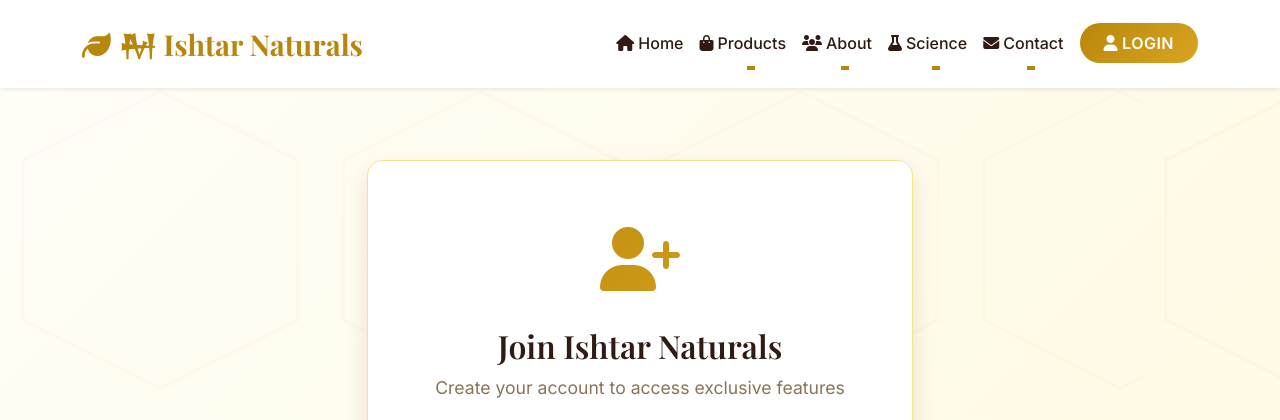
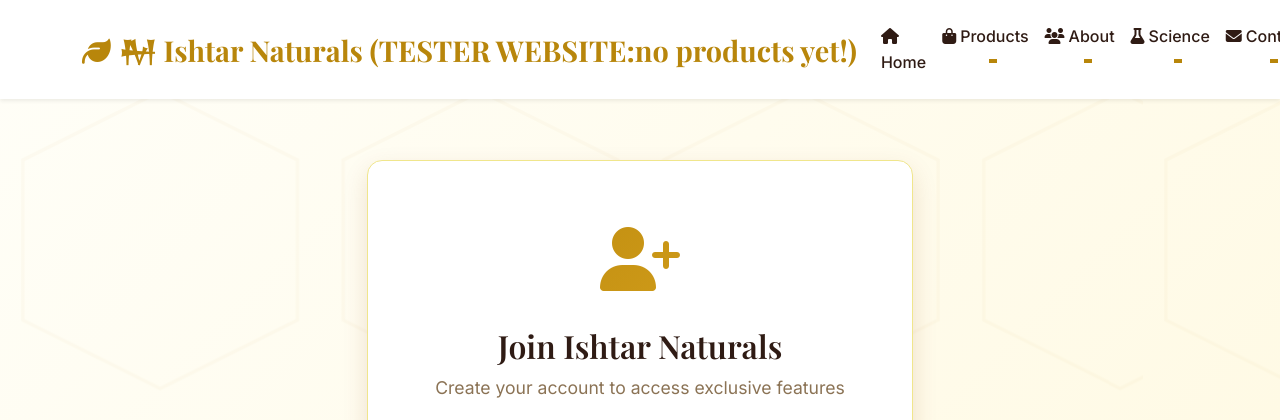
Before and after one commit to Bahaa-Ilyas/ishtar_naturals, a Django app: page /accounts/register/ in a window 1280 px wide. Shown: the top 420 px of the page. Run offline with Django 5.2, Linux system fonts and the light colour scheme.

Commit message:
Update base.html

```diff
--- a/templates/base.html
+++ b/templates/base.html
@@ -23,7 +23,7 @@
     <nav class="navbar navbar-expand-lg navbar-light bg-white shadow-sm fixed-top">
         <div class="container">
             <a class="navbar-brand" href="{% url 'pages:home' %}">
-                <span class="brand-text"><i class="fas fa-leaf me-2"></i>𒈹 Ishtar Naturals</span>
+                <span class="brand-text"><i class="fas fa-leaf me-2"></i>𒈹 Ishtar Naturals (TESTER WEBSITE:no products yet!) </span>
             </a>
 
             <button class="navbar-toggler" type="button" data-bs-toggle="collapse" data-bs-target="#navbarNav">
```
